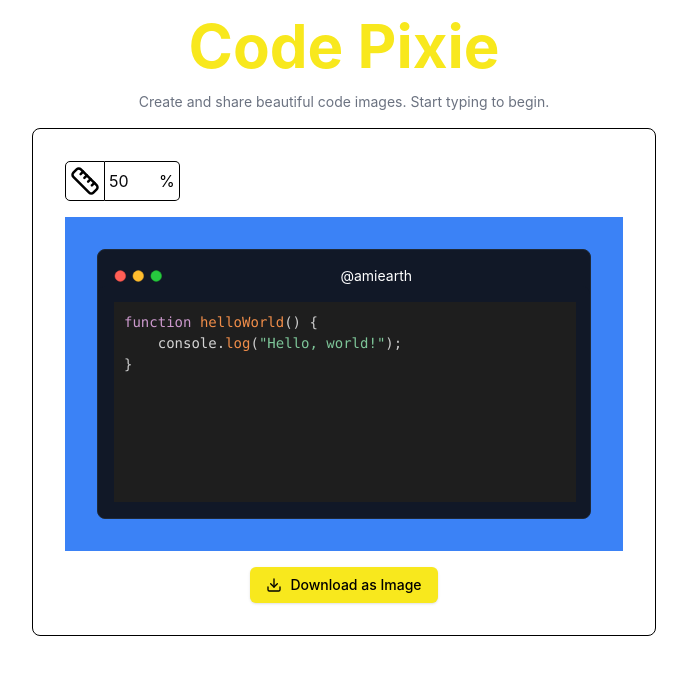
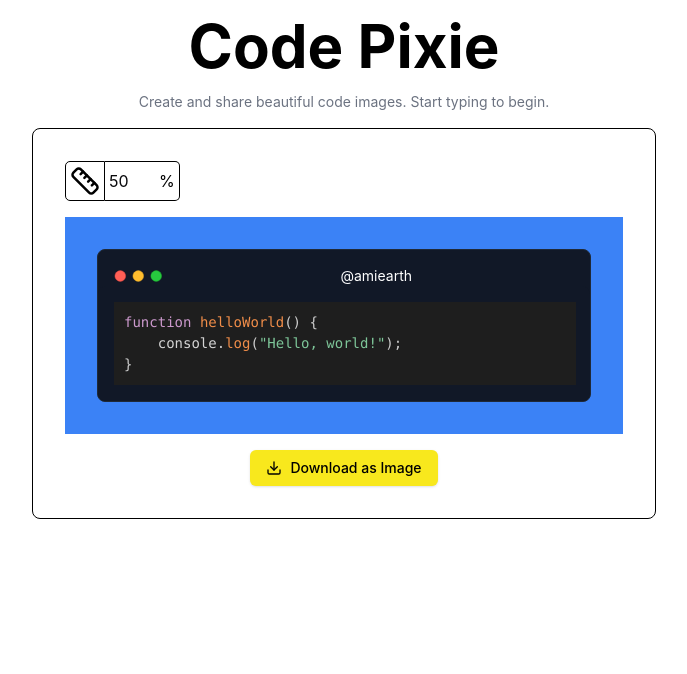
Before and after one commit to earth774/pixies, a Next.js app: page / in a window 1280 px wide. Shown: the top 674 px of the page, without its empty margins (296-983 px from the left). Built offline with nearby package versions, Linux system fonts and the light colour scheme.

Commit message:
update defualt title

```diff
--- a/src/app/page.tsx
+++ b/src/app/page.tsx
@@ -27,10 +27,10 @@ export default function Home() {
 
   return (
     <div className="container mx-auto p-4">
-      <h1 className="text-2xl font-bold mb-4 text-center text-[#f8e81d] text-6xl">Code Pixie</h1>
+      <h1 className="text-2xl font-bold mb-4 text-center text-[#000000] text-6xl">Code Pixie</h1>
       <p className="text-center text-gray-500 text-sm pb-4">Create and share beautiful code images. Start typing to begin.</p>
       <div className="flex flex-col items-center">
-        <div className="border border-black rounded-lg p-1 sm:p-4" style={{ width: typeof window !== 'undefined' && window.innerWidth <= 640 ? '100%' : `${width}%` }}>
+        <div className="border border-black rounded-lg p-1 sm:p-4" style={{ width: window != null && window.innerWidth <= 640 ? '100%' : `${width}%` }}>
           <section className="flex flex-col items-center p-2 sm:p-4">
             <div className="flex flex-row items-center w-full">
               <FormEditor />
--- a/src/components/CodeEditor.tsx
+++ b/src/components/CodeEditor.tsx
@@ -82,7 +82,6 @@ export default function CodeEditor() {
                   color: "#d4d4d4",
                   fontSize: "14px",
                   fontFamily: '"Fira Code", "Menlo", "Monaco", "Consolas", monospace',
-                  minHeight: "200px",
                   lineHeight: "1.5",
                   overflowX: "auto", // Enable horizontal scrolling
                   whiteSpace: "pre", // Prevent text wrapping
--- a/src/components/FormEditor.tsx
+++ b/src/components/FormEditor.tsx
@@ -6,7 +6,7 @@ export default function FormEditor() {
     const { width, setWidth } = useWidthStore();
     const [inputWidth, setInputWidth] = useState(width);
     return <div className="mb-4">
-        <div className="flex flex-row hidden sm:flex">
+        <div className="flex flex-row items-center hidden sm:flex">
             <Ruler className="w-[40px] h-[40px] text-black border border-black rounded-l-[5px] p-1" />
             <div className="flex flex-row items-center h-[40px] border border-black border-l-0 rounded-r-[5px] p-1">
                 <input className="w-[50px] focus:outline-none" value={inputWidth} min="30" max="100" onChange={(e) => {
```
